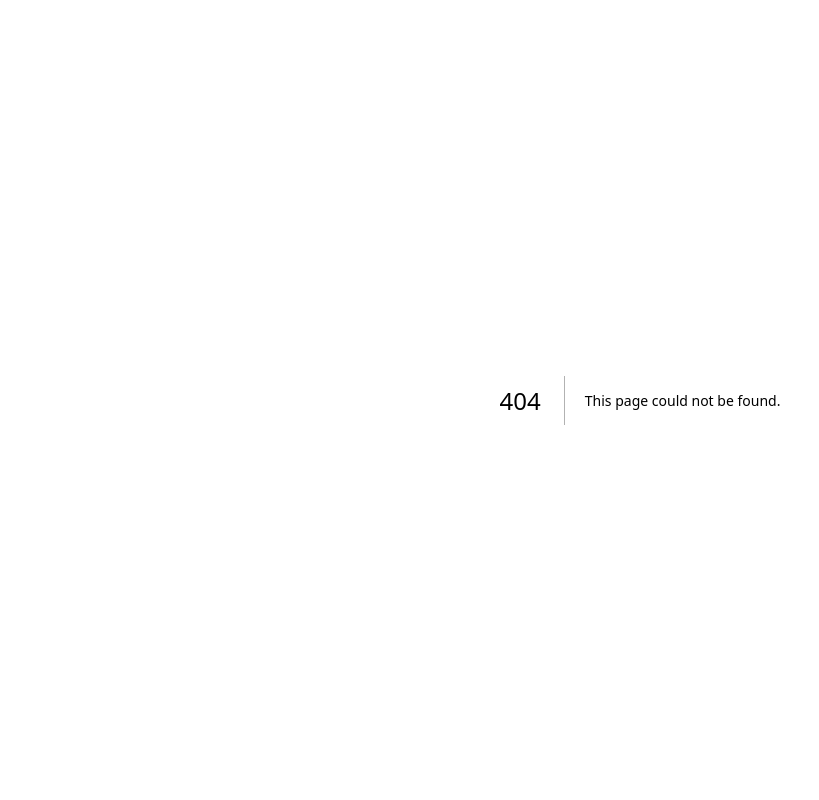
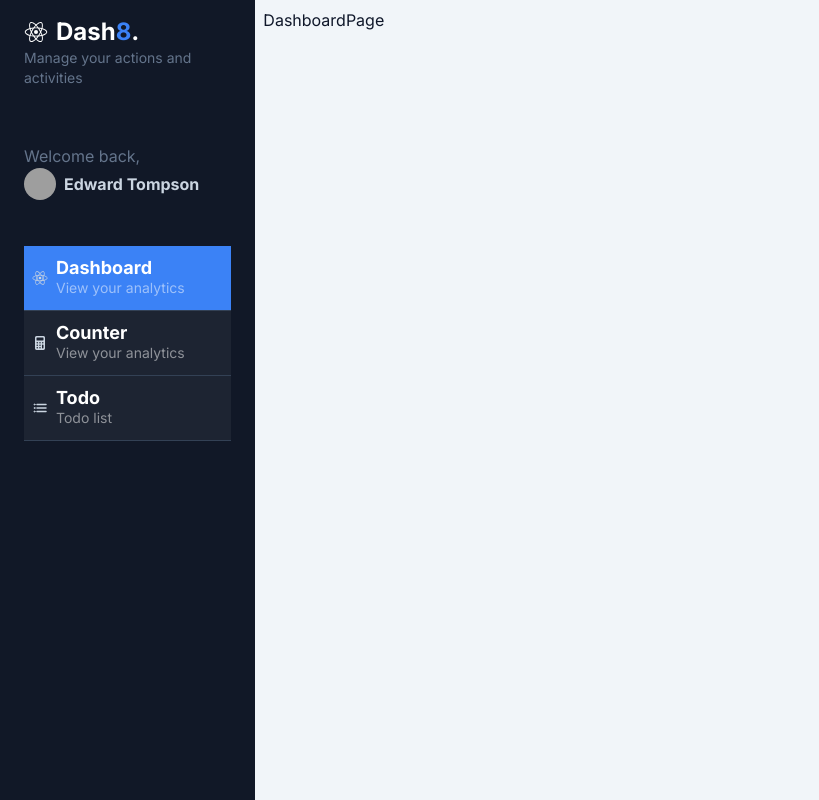
Before and after one commit to felipe-parra/big-mix-app, a Next.js app: page /dashboard in a window 1280 px wide. Before the commit this address had no page. Shown: the whole page, without its empty margins (0-819 px from the left). Built offline with nearby package versions, Linux system fonts and the light colour scheme; grey boxes are pictures that could not be loaded.

Commit message:
Adding dashboard

```diff
--- /dev/null
+++ b/src/app/dashboard/layout.tsx
@@ -0,0 +1,15 @@
+import { Sidebar } from "../components/navbar";
+
+
+export default function DashboardLayout({ children }: { children: React.ReactNode; }) {
+  return (
+    <div className="bg-slate-100 overflow-y-scroll w-screen h-screen antialiased text-slate-300 selection:bg-blue-600 selection:text-white">
+      <div className="flex">
+        <Sidebar />
+        <div className="p-2 w-full text-slate-900">
+          {children}
+        </div>
+      </div>
+    </div>
+  );
+}
--- /dev/null
+++ b/src/app/dashboard/loading.tsx
@@ -0,0 +1,9 @@
+import React from 'react'
+
+export default function Loading() {
+  return (
+    <section className='flex items-center justify-center h-full'>
+      <div className='w-10 border-4 border-sky-500 border-r-sky-100 rounded-full h-10 animate-spin duration-500' />
+    </section>
+  )
+}
--- /dev/null
+++ b/src/app/dashboard/page.tsx
@@ -0,0 +1,12 @@
+import React from 'react'
+
+export default function DashboardPage() {
+  return (
+    <div>
+      <article>
+        DashboardPage
+      </article>
+
+    </div>
+  )
+}
```
